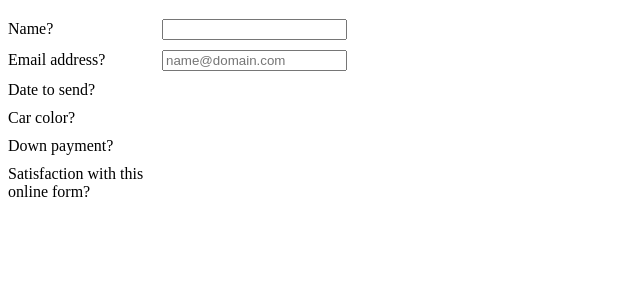
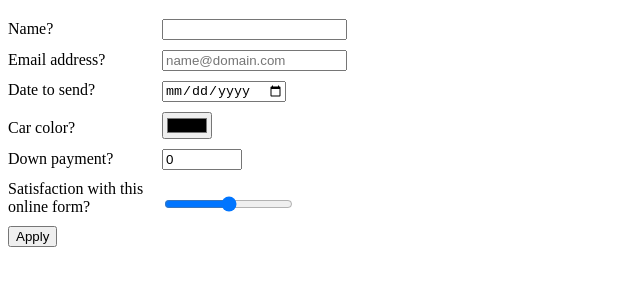
Before and after one commit to jschaedler/CS-2803, a plain HTML site: page Assignments/assignment8/Tesla Cybertruck Waitlist/index.html in a window 1280 px wide. Shown: the part 61-346 px from the top of the page, without its empty margins (0-640 px from the left). Drawn offline with Linux system fonts and the light colour scheme.

Commit message:
assignement 8 done

```diff
--- a/Assignments/assignment8/Tesla Cybertruck Waitlist/index.html
+++ b/Assignments/assignment8/Tesla Cybertruck Waitlist/index.html
@@ -15,27 +15,29 @@
       <div>
          <label for="emailAddr">Email address?</label>
 
-         <!-- TODO: Add regular expression to pattern -->
-         <input type="email" id="emailAddr" name="emailAddr" placeholder="name@domain.com">
+         <input type="email" id="emailAddr" name="emailAddr" placeholder="name@domain.com" pattern="[a-zA-Z0-9-_\.]+@[a-zA-Z0-9-]+(?:\.[a-zA-Z0-9-]+)*">
       </div>
       <div>
          <label for="dateToSend">Date to send?</label>
-         <!-- TODO: Add date widget -->
+         <input type="date" name="dateToSend" id="dateToSend">
       </div>
       <div>
          <label for="carColor">Car color?</label>
-         <!-- TODO: Add color widget -->
+         <input type="color" name="carColor" id="carColor">
       </div>
       <div>
          <label for="downPayment">Down payment?</label>
-         <!-- TODO: Add number widget -->
+         <input type="number" name="downPayment" id="downPayment" value="0" min="0" max="10000">
       </div>
       <div>
          <label for="satisfaction">Satisfaction with this online form?</label>
-         <!-- TODO: Add range widget -->
+         <input type="range" id="satisfaction" name="satisfaction" value="50" min="0" max="100">
       </div>
 
-     <!-- TODO: Add submit button -->
+     <div>
+
+      <button type="submit" value="Submit">Apply</button>
+     </div>
    </form>
 
 </body>
```
